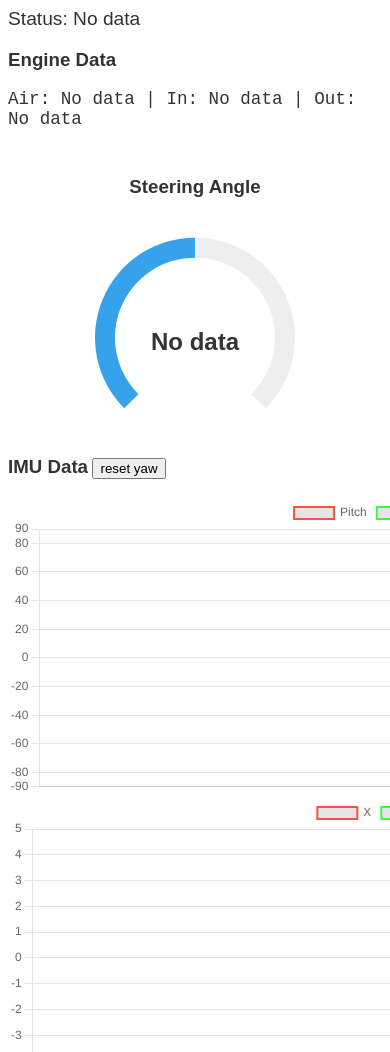
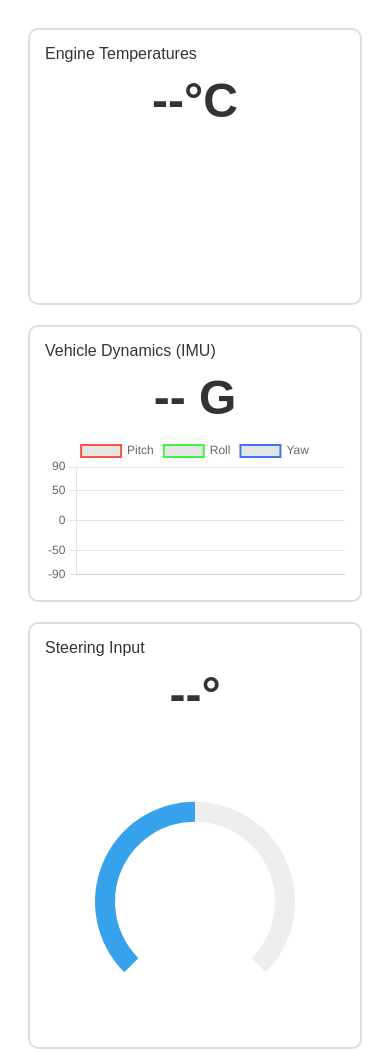
Before and after one commit to AFR-Vehicle-Dynamics/Wireless-Dashboard, a website: page Dashboard/dashboard.html in a window 390 px wide. Shown: the top 1052 px of the page. Drawn offline with nearby package versions, Linux system fonts and the light colour scheme; animation ran at ten frames a second.

Commit message:
feat: implement responsive CSS grid and instrument card layout

```diff
--- a/Dashboard/dashboard.html
+++ b/Dashboard/dashboard.html
@@ -1,6 +1,7 @@
 <!DOCTYPE html>
 <html>
 <head>
+  <meta charset="UTF-8">
   <script src="https://cdn.jsdelivr.net/npm/chart.js"></script>
   <style>
     /* basic page styling */
@@ -40,9 +41,96 @@
     }
 
     .thermal-data { font-size: 1.1rem; font-family: monospace; }
+
+    .dashboard-grid {
+      display: grid;
+      gap: 20px;
+      padding: 20px;
+
+      /* Desktop: 3 equal columns */
+      grid-template-columns: repeat(3, 1fr);
+    }
+
+    /* Tablet: If the screen is smaller than 900px, switch to 2 columns */
+    @media (max-width: 900px) {
+      .dashboard-grid {
+        grid-template-columns: repeat(2, 1fr);
+      }
+    }
+
+    /* Phone: If the screen is smaller than 600px, switch to 1 column */
+    @media (max-width: 600px) {
+      .dashboard-grid {
+        grid-template-columns: 1fr;
+      }
+    }
+
+    .card {
+      border: 2px solid #ddd;
+      border-radius: 10px;
+      padding: 15px;
+      transition: background-color 0.3s;
+    }
+
+    .card.fault {
+      background-color: #ffeb3b;
+      border-color: #f44336;
+    }
+
+    .main-value {
+      font-size: 3rem;
+      font-weight: bold;
+      text-align: center;
+      margin: 10px 0;
+    }
+
   </style>
 </head>
 <body>
+
+  <div class="dashboard-grid">
+
+    <div class ="card" id="engine-card">
+      <div class="card-header">Engine Temperatures</div>
+      <div class="main-value">
+        <span id="c1_t_large">--</span>&deg;C
+      </div>
+      <div class="chart-container">
+        <canvas id="Thermal_chart"></canvas>
+      </div>
+    </div>
+
+    <div class="card" id="imu-card">
+      <div class="card-header"> Vehicle Dynamics (IMU)</div>
+      <div class="main-value">
+        <span id="imu_g_large">--</span> G
+      </div>
+      <div class="chart-container">
+        <canvas id="IMU_chart"></canvas>
+      </div>
+    </div>
+
+    <div class="card" id="steering-card">
+      <div class="card-header">Steering Input</div>
+      <div class="main-value">
+        <span id="steer_angle_large">--</span>&deg;
+      </div>
+      <div class="chart-container">
+        <canvas id="Steering_chart"></canvas>
+      </div>
+    </div>
+
+    <div class="card" id="suspension-card">
+      <div class="card-header">Suspension Travel</div>
+      <div class="main-value">
+        <span id="susp_mm_large">--</span> mm
+      </div>
+      <div class="chart-container">
+        <canvas id="Suspension_chart"></canvas>
+      </div>
+    </div>
+
+  </div>
 
   <div id="data" style="font-size: 1.2rem;">Status: No data</div>
   <section>
@@ -190,7 +278,8 @@
       type: "line",
       data: imuData,
       options: {
-        responsive: false,
+        responsive: true,
+        maintainAspectRatio: false,
         animation: false,
         scales: { y: { min: -90, max: 90 } }
       },
@@ -200,7 +289,8 @@
       type: "line",
       data: accelData,
       options: {
-        responsive: false,
+        responsive: true,
+        maintainAspectRatio: false,
         animation: false,
         scales: { y: { min: -5, max: 5 } }
       },
```
